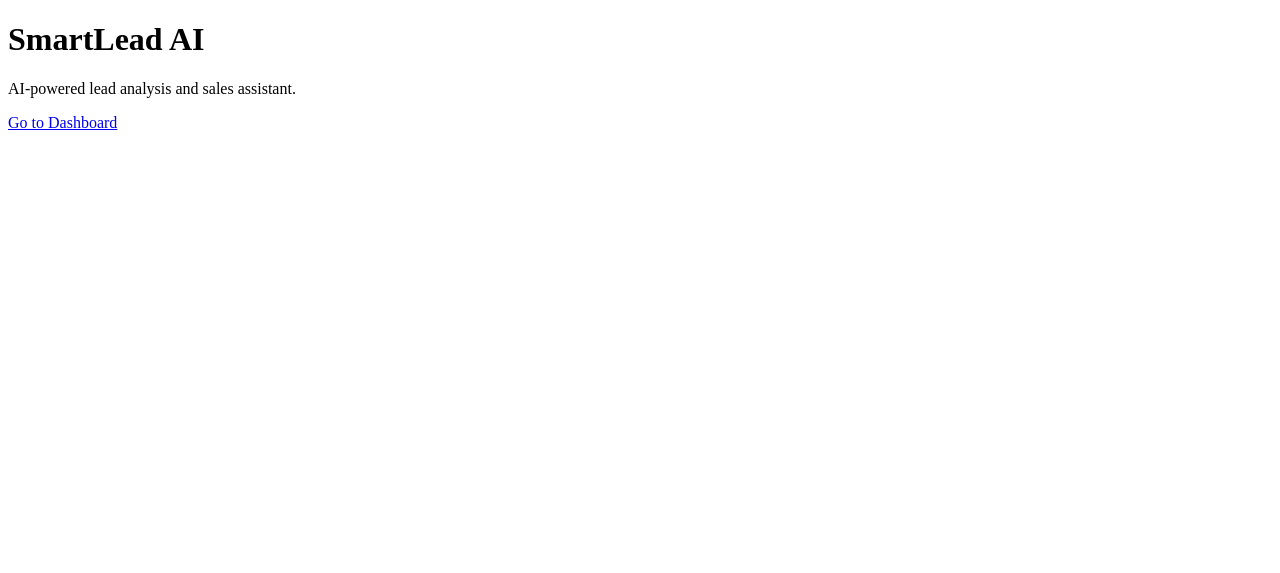
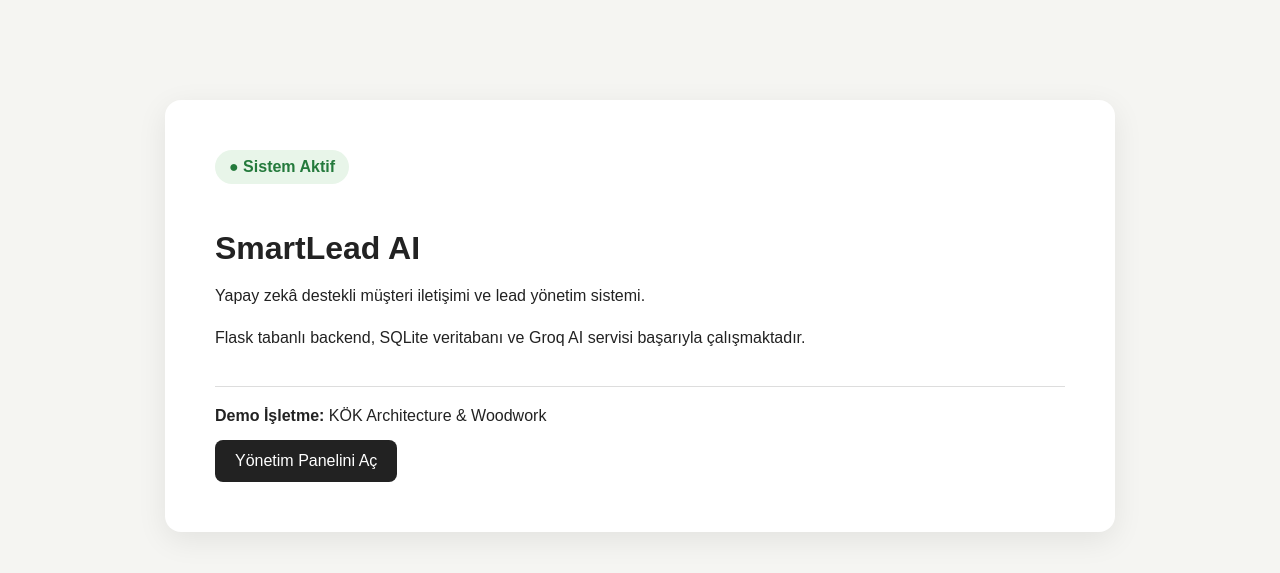
Before and after one commit to derenzengin/smartlead-ai, a Flask app: page / in a window 1280 px wide. Shown: the top 573 px of the page. Run offline with Flask 3, Linux system fonts and the light colour scheme.

Commit message:
Update SmartLead AI demo page

```diff
--- a/app/templates/index.html
+++ b/app/templates/index.html
@@ -1,16 +1,88 @@
 <!DOCTYPE html>
-<html lang="en">
+<html lang="tr">
 <head>
     <meta charset="UTF-8">
     <meta name="viewport" content="width=device-width, initial-scale=1.0">
     <title>SmartLead AI</title>
+
+    <style>
+        body {
+            font-family: Arial, sans-serif;
+            background: #f5f5f2;
+            color: #222;
+            margin: 0;
+        }
+
+        .container {
+            max-width: 850px;
+            margin: 100px auto;
+            padding: 50px;
+            background: white;
+            border-radius: 16px;
+            box-shadow: 0 8px 30px rgba(0,0,0,0.08);
+        }
+
+        h1 {
+            margin-bottom: 10px;
+        }
+
+        .status {
+            display: inline-block;
+            background: #e8f5e9;
+            color: #247a3c;
+            padding: 8px 14px;
+            border-radius: 20px;
+            font-weight: bold;
+            margin-bottom: 25px;
+        }
+
+        p {
+            line-height: 1.6;
+        }
+
+        .brand {
+            margin-top: 35px;
+            padding-top: 20px;
+            border-top: 1px solid #ddd;
+        }
+
+        a {
+            display: inline-block;
+            margin-top: 15px;
+            padding: 12px 20px;
+            background: #222;
+            color: white;
+            text-decoration: none;
+            border-radius: 8px;
+        }
+    </style>
 </head>
+
 <body>
 
-    <h1>SmartLead AI</h1>
-    <p>AI-powered lead analysis and sales assistant.</p>
+    <div class="container">
 
-    <a href="/dashboard">Go to Dashboard</a>
+        <div class="status">● Sistem Aktif</div>
+
+        <h1>SmartLead AI</h1>
+
+        <p>
+            Yapay zekâ destekli müşteri iletişimi ve lead yönetim sistemi.
+        </p>
+
+        <p>
+            Flask tabanlı backend, SQLite veritabanı ve Groq AI servisi
+            başarıyla çalışmaktadır.
+        </p>
+
+        <div class="brand">
+            <strong>Demo İşletme:</strong>
+            KÖK Architecture & Woodwork
+        </div>
+
+        <a href="/dashboard">Yönetim Panelini Aç</a>
+
+    </div>
 
 </body>
 </html>
```
